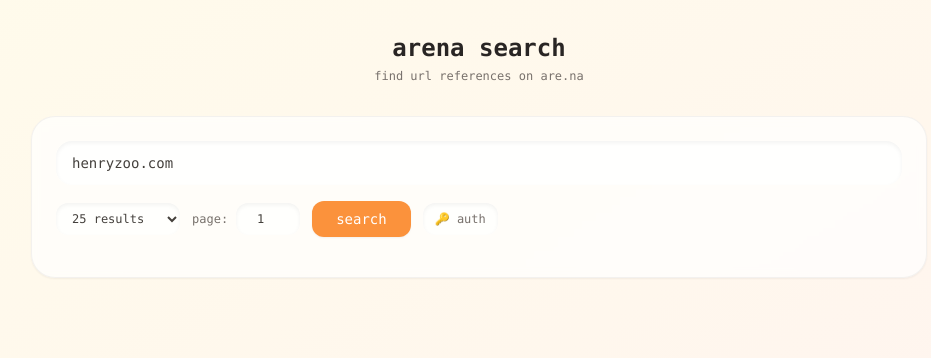
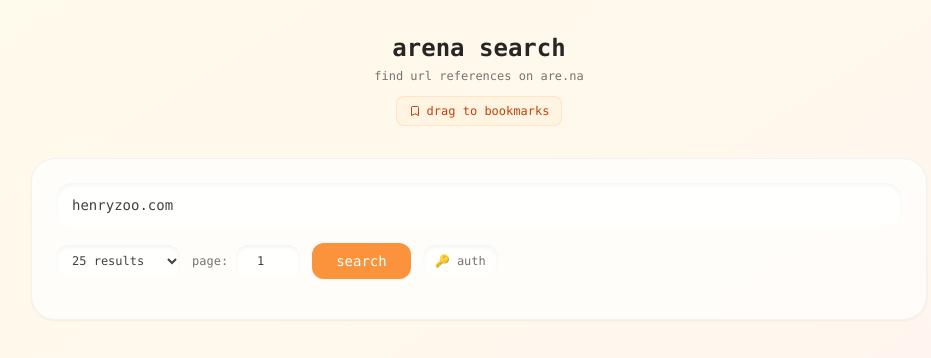
Before and after one commit to hzoo/arena.henryzoo.com, a website built with Vite: page index.html in a window 1280 px wide. Shown: the whole page, without its empty margins (161-1092 px from the left). Built offline with nearby package versions, Linux system fonts and the light colour scheme.

Commit message:
add bookmarklet

```diff
--- a/index.html
+++ b/index.html
@@ -14,6 +14,18 @@
         <header class="text-center mb-8">
             <h1 class="text-2xl font-bold text-stone-800 mb-1">arena search</h1>
             <p class="text-xs text-stone-500">find url references on are.na</p>
+
+            <!-- Bookmarklet -->
+            <div class="mt-3">
+                <a href="javascript:location.href='https://arena.henryzoo.com/'+location.href"
+                   class="inline-flex items-center px-3 py-1.5 bg-orange-100/50 text-orange-700 rounded-lg hover:bg-orange-200/50 transition-colors text-xs font-medium cursor-move border border-orange-200/50"
+                   style="pointer-events: auto;">
+                    <svg fill="none" stroke="currentColor" viewBox="0 0 24 24" class="w-3 h-3 mr-1.5">
+                        <path stroke-linecap="round" stroke-linejoin="round" stroke-width="2" d="M5 5a2 2 0 012-2h10a2 2 0 012 2v16l-7-3.5L5 21V5z"></path>
+                    </svg>
+                    drag to bookmarks
+                </a>
+            </div>
         </header>
 
         <!-- Main Search Interface -->
```
